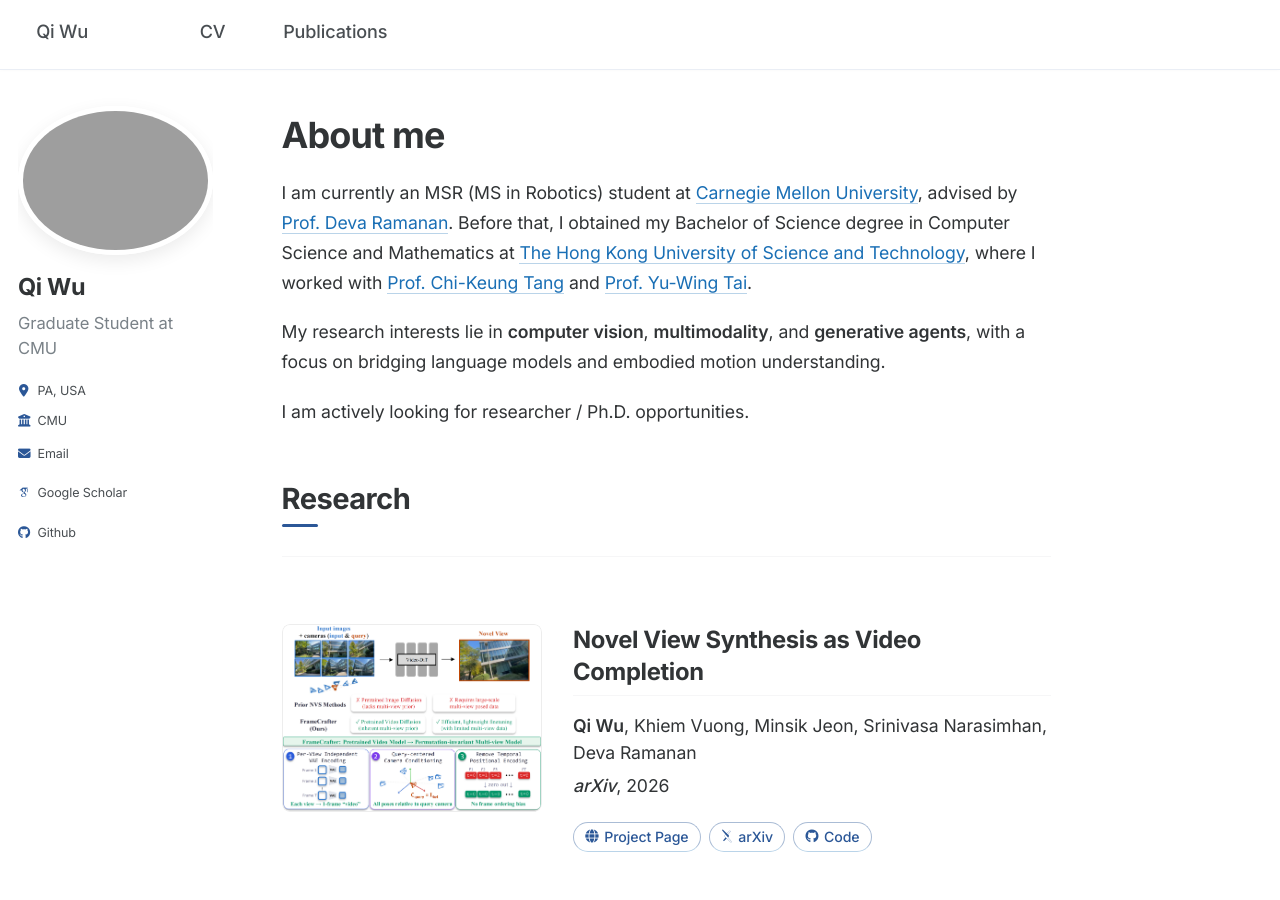
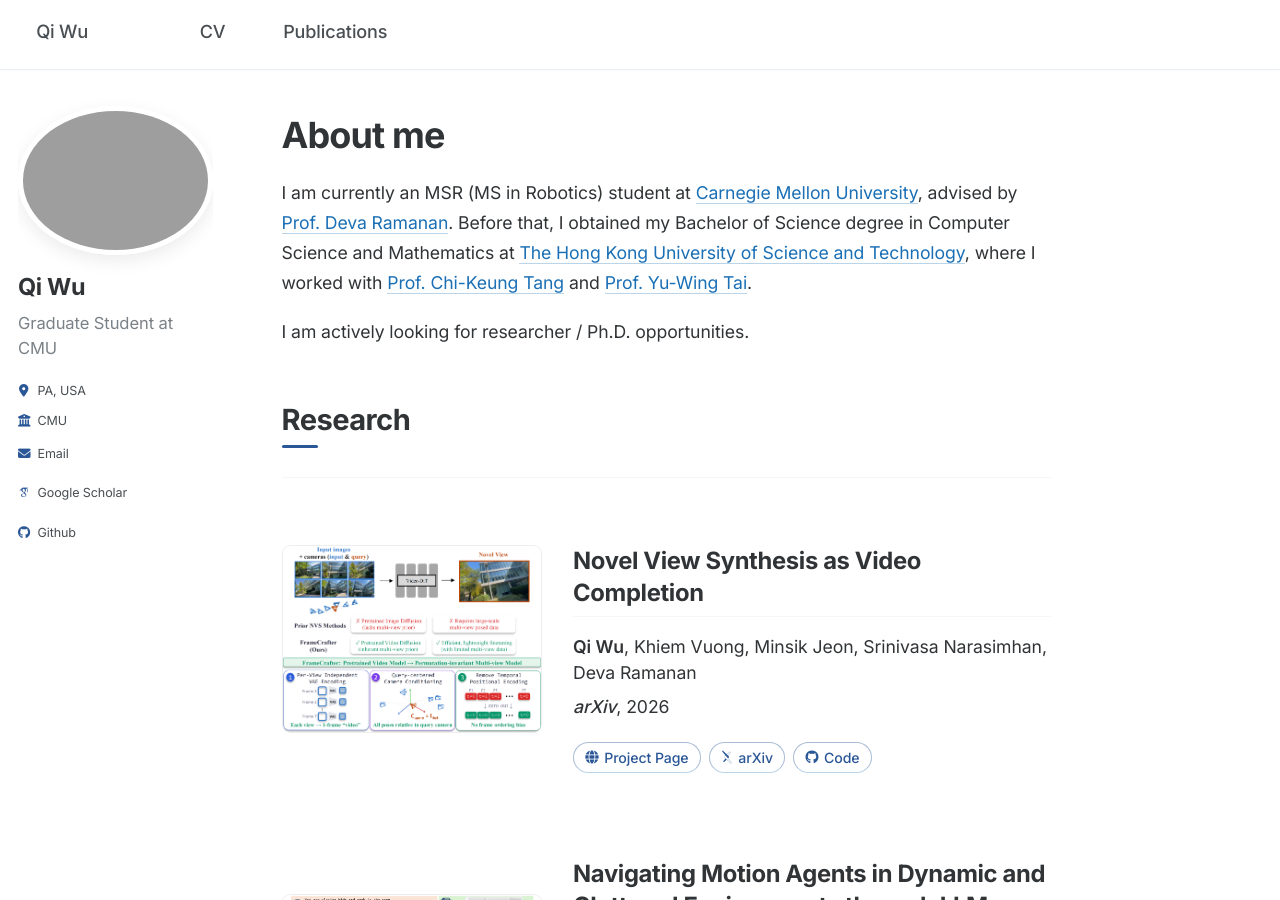
Before and after one commit to szqwu/szqwu.github.io, a Jekyll site: the page built from _pages/about.md, in a window 1280 px wide and 900 px high. Built offline with Jekyll 4.4.1, drawn with Linux system fonts in a browser that asks for light colours; some web fonts are replaced.

Commit message:
add framecrafter

```diff
--- a/_pages/about.md
+++ b/_pages/about.md
@@ -9,8 +9,6 @@ redirect_from:
 
 I am currently an MSR (MS in Robotics) student at [Carnegie Mellon University](https://www.cmu.edu/), advised by [Prof. Deva Ramanan](https://www.cs.cmu.edu/~deva/).
 Before that, I obtained my Bachelor of Science degree in Computer Science and Mathematics at [The Hong Kong University of Science and Technology](https://hkust.edu.hk/), where I worked with [Prof. Chi-Keung Tang](https://cse.hkust.edu.hk/~cktang/bio.html) and [Prof. Yu-Wing Tai](https://yuwingtai.github.io/).
-
-My research interests lie in **computer vision**, **multimodality**, and **generative agents**, with a focus on bridging language models and embodied motion understanding.
 
 I am actively looking for researcher / Ph.D. opportunities.
 
```
